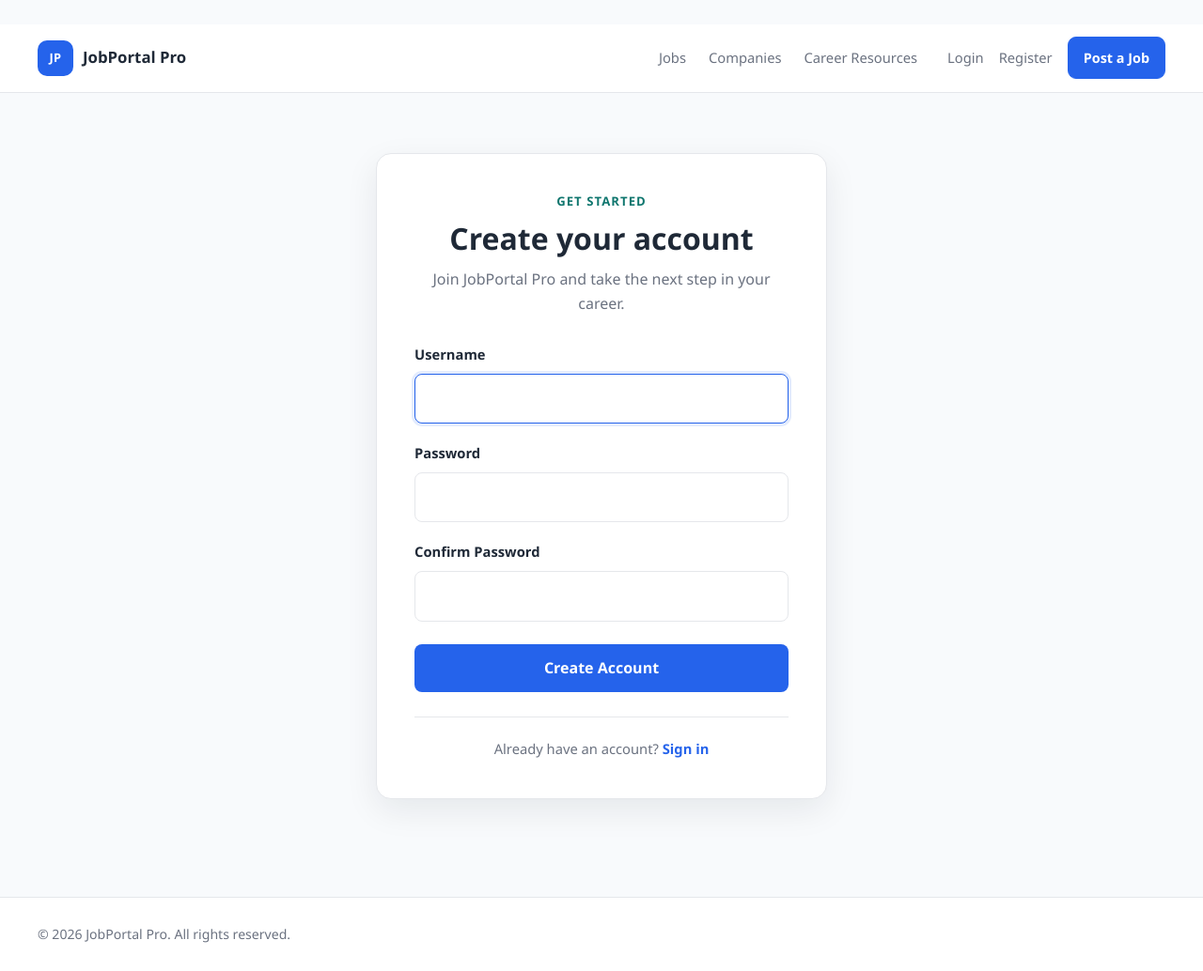
After one commit to butthiabdulrehman36-a11y/JobPortalPro, a Django app: page /accounts/register/ in a window 1280 px wide. The commit adds this page. Shown: the whole page at 94% size. Run offline with Django 5.2, Linux system fonts and the light colour scheme.

Commit message:
Build authentication foundation

```diff
--- /dev/null
+++ b/accounts/urls.py
@@ -0,0 +1,12 @@
+from django.urls import path
+
+from . import views
+
+
+app_name = "accounts"
+
+urlpatterns = [
+    path("login/", views.login_view, name="login"),
+    path("logout/", views.logout_view, name="logout"),
+    path("register/", views.register, name="register"),
+]
--- a/accounts/views.py
+++ b/accounts/views.py
@@ -1,3 +1,43 @@
-from django.shortcuts import render
+from django.contrib.auth import login, logout
+from django.contrib.auth.forms import AuthenticationForm, UserCreationForm
+from django.shortcuts import redirect, render
 
-# Create your views here.
+
+def login_view(request):
+    if request.user.is_authenticated:
+        return redirect("core:home")
+
+    form = AuthenticationForm(request, data=request.POST or None)
+
+    if request.method == "POST" and form.is_valid():
+        login(request, form.get_user())
+        return redirect("core:home")
+
+    return render(
+        request,
+        "accounts/login.html",
+        {"form": form},
+    )
+
+
+def logout_view(request):
+    logout(request)
+    return redirect("core:home")
+
+
+def register(request):
+    if request.user.is_authenticated:
+        return redirect("core:home")
+
+    form = UserCreationForm(request.POST or None)
+
+    if request.method == "POST" and form.is_valid():
+        user = form.save()
+        login(request, user)
+        return redirect("core:home")
+
+    return render(
+        request,
+        "accounts/register.html",
+        {"form": form},
+    )
--- a/jobportal/urls.py
+++ b/jobportal/urls.py
@@ -1,8 +1,10 @@
 from django.contrib import admin
 from django.urls import include, path
+
 
 urlpatterns = [
     path("admin/", admin.site.urls),
     path("", include("core.urls")),
     path("jobs/", include("jobs.urls")),
+    path("accounts/", include("accounts.urls")),
 ]
--- a/static/css/style.css
+++ b/static/css/style.css
@@ -792,3 +792,159 @@ img {
         width: 100%;
     }
 }
+/* Authentication Pages */
+
+.auth-page {
+    min-height: calc(100vh - 180px);
+    display: flex;
+    align-items: center;
+    justify-content: center;
+    padding: 64px 24px;
+    background: var(--color-background);
+}
+
+.auth-card {
+    width: 100%;
+    max-width: 480px;
+    background: var(--color-surface);
+    border: 1px solid var(--color-border);
+    border-radius: 16px;
+    padding: 40px;
+    box-shadow: 0 12px 35px rgba(15, 23, 42, 0.08);
+}
+
+.auth-header {
+    text-align: center;
+    margin-bottom: 30px;
+}
+
+.auth-header .section-label {
+    display: inline-block;
+    margin-bottom: 10px;
+    color: var(--color-accent);
+    font-size: 0.82rem;
+    font-weight: 700;
+    letter-spacing: 0.08em;
+    text-transform: uppercase;
+}
+
+.auth-header h1 {
+    margin: 0 0 12px;
+    color: var(--color-text);
+    font-size: 2rem;
+    line-height: 1.2;
+}
+
+.auth-header p {
+    margin: 0;
+    color: var(--color-muted);
+    line-height: 1.6;
+}
+
+.auth-form {
+    display: flex;
+    flex-direction: column;
+    gap: 20px;
+}
+
+.form-field {
+    display: flex;
+    flex-direction: column;
+    gap: 8px;
+}
+
+.form-field label {
+    color: var(--color-text);
+    font-size: 0.92rem;
+    font-weight: 600;
+}
+
+.form-field input {
+    width: 100%;
+    box-sizing: border-box;
+    padding: 13px 14px;
+    border: 1px solid var(--color-border);
+    border-radius: 8px;
+    background: #ffffff;
+    color: var(--color-text);
+    font: inherit;
+    outline: none;
+    transition: border-color 0.2s ease, box-shadow 0.2s ease;
+}
+
+.form-field input:focus {
+    border-color: var(--color-primary);
+    box-shadow: 0 0 0 3px rgba(37, 99, 235, 0.12);
+}
+
+.auth-submit {
+    width: 100%;
+    margin-top: 4px;
+    padding: 13px 18px;
+    border: 0;
+    border-radius: 8px;
+    background: var(--color-primary);
+    color: #ffffff;
+    font: inherit;
+    font-weight: 700;
+    cursor: pointer;
+    transition: background 0.2s ease, transform 0.2s ease;
+}
+
+.auth-submit:hover {
+    background: var(--color-primary-dark);
+    transform: translateY(-1px);
+}
+
+.auth-footer {
+    margin: 26px 0 0;
+    padding-top: 22px;
+    border-top: 1px solid var(--color-border);
+    text-align: center;
+    color: var(--color-muted);
+    font-size: 0.92rem;
+}
+
+.auth-footer a {
+    color: var(--color-primary);
+    font-weight: 700;
+    text-decoration: none;
+}
+
+.auth-footer a:hover {
+    text-decoration: underline;
+}
+
+.form-error,
+.field-error {
+    color: var(--color-danger);
+    font-size: 0.85rem;
+    line-height: 1.5;
+}
+
+.form-error {
+    padding: 12px 14px;
+    border: 1px solid rgba(220, 38, 38, 0.2);
+    border-radius: 8px;
+    background: rgba(220, 38, 38, 0.05);
+}
+
+.form-field ul.errorlist,
+.form-error ul.errorlist {
+    margin: 0;
+    padding-left: 18px;
+}
+
+@media (max-width: 600px) {
+    .auth-page {
+        padding: 40px 16px;
+    }
+
+    .auth-card {
+        padding: 28px 22px;
+    }
+
+    .auth-header h1 {
+        font-size: 1.65rem;
+    }
+}
--- /dev/null
+++ b/templates/accounts/register.html
@@ -0,0 +1,77 @@
+{% extends "base.html" %}
+
+{% block title %}Create Account | JobPortal Pro{% endblock %}
+
+{% block content %}
+<section class="auth-page">
+    <div class="auth-card">
+        <div class="auth-header">
+            <span class="section-label">Get Started</span>
+            <h1>Create your account</h1>
+            <p>
+                Join JobPortal Pro and take the next step in your career.
+            </p>
+        </div>
+
+        <form method="post" class="auth-form">
+            {% csrf_token %}
+
+            {% if form.non_field_errors %}
+                <div class="form-error">
+                    {{ form.non_field_errors }}
+                </div>
+            {% endif %}
+
+            <div class="form-field">
+                <label for="{{ form.username.id_for_label }}">
+                    Username
+                </label>
+                {{ form.username }}
+
+                {% if form.username.errors %}
+                    <div class="field-error">
+                        {{ form.username.errors }}
+                    </div>
+                {% endif %}
+            </div>
+
+            <div class="form-field">
+                <label for="{{ form.password1.id_for_label }}">
+                    Password
+                </label>
+                {{ form.password1 }}
+
+                {% if form.password1.errors %}
+                    <div class="field-error">
+                        {{ form.password1.errors }}
+                    </div>
+                {% endif %}
+            </div>
+
+            <div class="form-field">
+                <label for="{{ form.password2.id_for_label }}">
+                    Confirm Password
+                </label>
+                {{ form.password2 }}
+
+                {% if form.password2.errors %}
+                    <div class="field-error">
+                        {{ form.password2.errors }}
+                    </div>
+                {% endif %}
+            </div>
+
+            <button type="submit" class="auth-submit">
+                Create Account
+            </button>
+        </form>
+
+        <p class="auth-footer">
+            Already have an account?
+            <a href="{% url 'accounts:login' %}">
+                Sign in
+            </a>
+        </p>
+    </div>
+</section>
+{% endblock %}
--- a/templates/base.html
+++ b/templates/base.html
@@ -20,13 +20,20 @@
             </a>
 
             <nav class="main-nav" aria-label="Main navigation">
-                <a href="{% url 'core:home' %}">Jobs</a>
+                <a href="{% url 'jobs:job_list' %}">Jobs</a>
                 <a href="#">Companies</a>
                 <a href="#">Career Resources</a>
             </nav>
 
             <div class="header-actions">
-                <a href="#" class="login-link">Login</a>
+                {% if request.user.is_authenticated %}
+                    <a href="#" class="login-link">Dashboard</a>
+                    <a href="{% url 'accounts:logout' %}" class="login-link">Logout</a>
+                {% else %}
+                    <a href="{% url 'accounts:login' %}" class="login-link">Login</a>
+                    <a href="{% url 'accounts:register' %}" class="login-link">Register</a>
+                {% endif %}
+
                 <a href="#" class="post-job-button">Post a Job</a>
             </div>
         </div>
```
Also changed, not shown: templates/accounts/login.html (added, +64 -0 lines).
